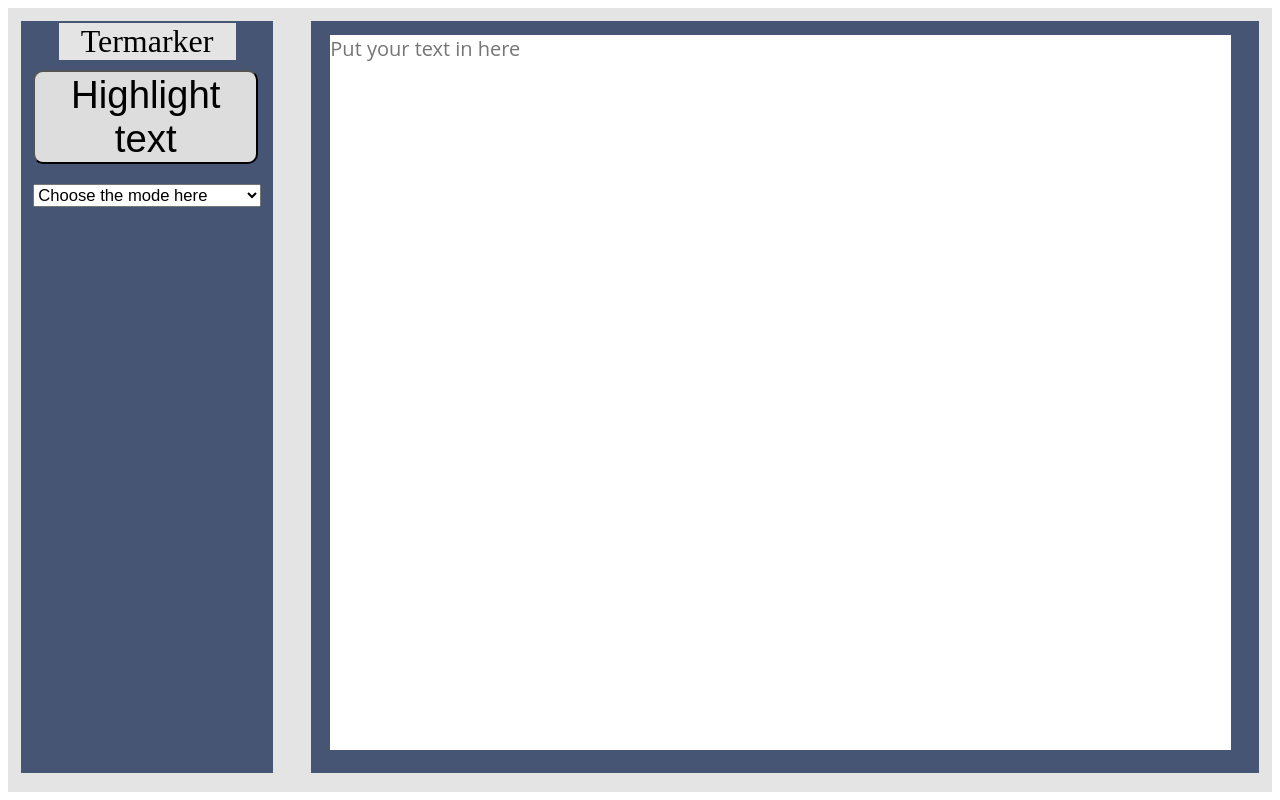
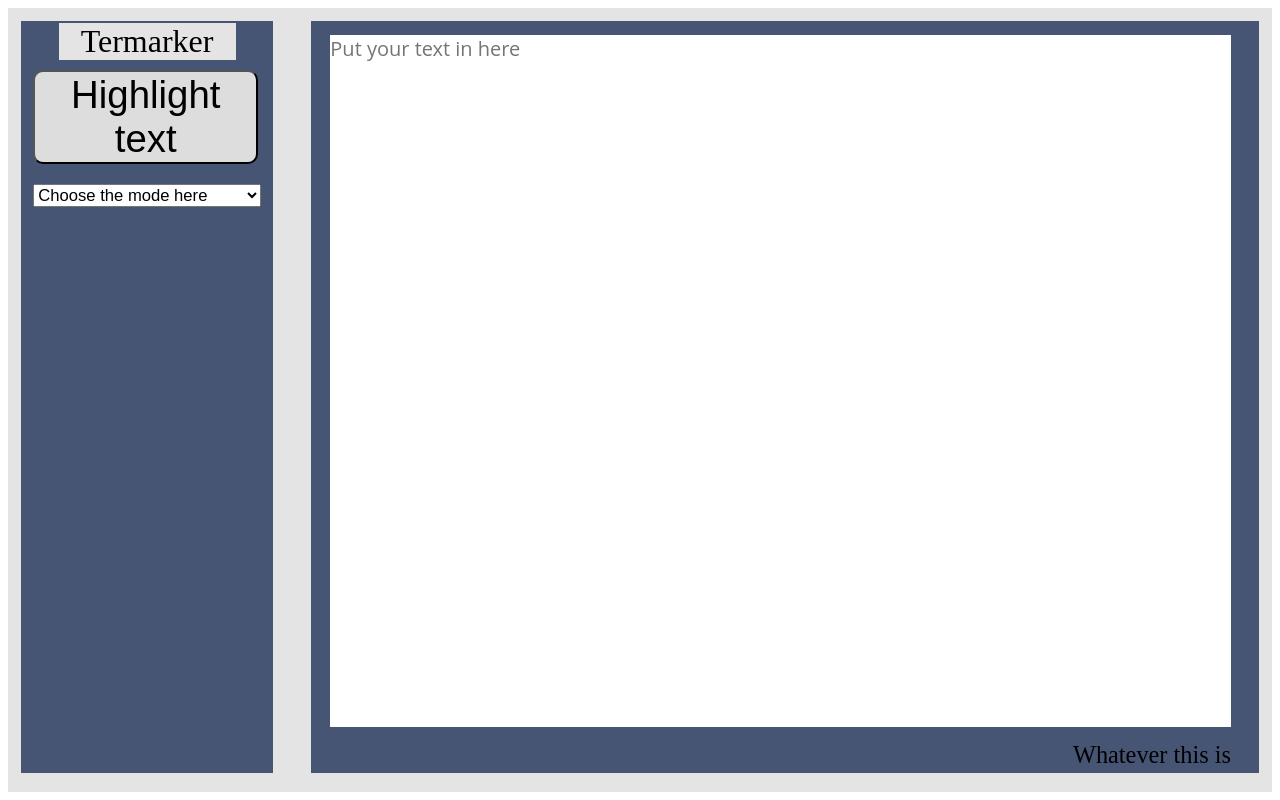
Before and after one commit to KavabONga/WebProject, a Flask app: page / in a window 1280 px wide. Run offline with Flask 2, Linux system fonts and the light colour scheme.

Commit message:
Added a little status bar. It animates, if highlighting the text takes a while and prints the error if any occured

```diff
--- a/main.py
+++ b/main.py
@@ -4,15 +4,19 @@ from werkzeug.datastructures import Headers
 import os
 from Scripts.term_highlighter import TermHighlighter
 
-MODES = ["Biology", "Geography"]
+MODES = ["Biology", "Geography", "Physics"]
 app = Flask(__name__)
-term_highlighter = TermHighlighter(MODES)
-
+try:
+    term_highlighter = TermHighlighter(MODES)
+except:
+    pass
 @app.route('/')
 def mainPage():
     return render_template("mainPage.html", availableModes=MODES)
 @app.route('/highlightWithMode')
 def highlightText():
+    while True:
+        pass
     term_highlighter.use_mode(request.args["mode"])
     response_json = json.JSONEncoder().encode({"highlightedText":term_highlighter.highlight_text(request.args["text"])})
     return Response(response_json, headers=Headers([('Content-Type', 'application/json')]))
--- a/static/css/mainPage.css
+++ b/static/css/mainPage.css
@@ -42,36 +42,36 @@ body {
 }
 
 #marker {
-    width: 100%;
-    height: 100%;
+    width: 95%;
+    height: 92%;
+    margin: 1.5% 2%;
     padding: 0;
-    margin: 0;
     display: block;
 }
 
-#textInput {
-    width: 95%;
-    margin: 1.5% 2%;
-    height: 95%;
-    resize: none;
+.textField {
     padding: 0;
     font-size: 15px;
+    font: 20px 'Open Sans';
+    white-space: pre-wrap;
+    word-wrap: break-word;
+}
+
+#textInput {
+    width: 100%;
+    height: 100%;
+    resize: none;
     border: none;
-    font: 20px 'Open Sans';
     box-sizing:border-box;
 }
 
 #highlighter {
     resize: none;
-    padding: 0;
-    font-size: 15px;
     position: absolute;
     pointer-events: none;
     background-color: transparent;
-    font: 20px 'Open Sans';
     color: transparent;
-    white-space: pre-wrap;
-    word-wrap: break-word;
+
     overflow: scroll;
     overflow-x:hidden;
 }
@@ -88,3 +88,10 @@ body {
 high {
     background-color: rgb(255, 0, 0, 0.3);
 }
+
+#status {
+    text-align:right;
+    margin-left:60%;
+    font-size:1.9vw;
+    padding-right:3%;
+}
--- a/templates/mainPage.html
+++ b/templates/mainPage.html
@@ -25,9 +25,10 @@
     <script></script>
     <div id="rightWrap">
         <div id="marker">
-            <div id="highlighter"></div>
-            <textarea id="textInput" placeholder="Put your text in here"></textarea>
+            <div id="highlighter" class="textField"></div>
+            <textarea id="textInput" class="textField" placeholder="Put your text in here"></textarea>
         </div>
+        <div id="status">Whatever this is</div>
     </div>
 </body>
 
```
Also changed, not shown: static/js/mainScript.js (+23 -9 lines).
